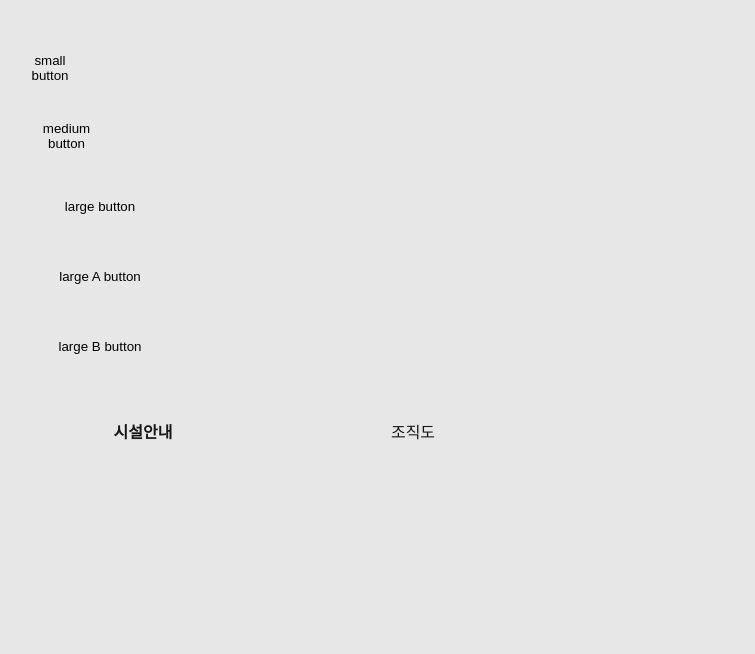
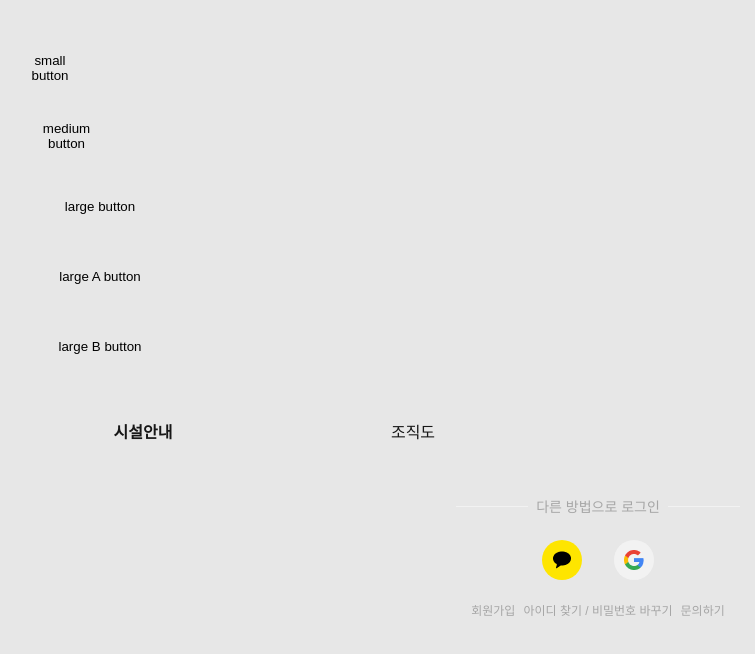
Before and after one commit to TomHoon/zelkova-fe, a Next.js app: page /design in a window 1280 px wide. Shown: the top 654 px of the page, without its empty margins (42-797 px from the left). Built offline with nearby package versions, Linux system fonts and the light colour scheme.

Commit message:
소셜 로그인

```diff
--- a/app/design/page.jsx
+++ b/app/design/page.jsx
@@ -2,6 +2,7 @@
 
 import C_Button from "@/common/atom/C_Button";
 import C_TabBar from "@/common/mocules/C_TabBar";
+import C_SocialButton from "@/common/atom/C_SocialButton";
 import C_DesignStyles from "@/styles/C_Desgin.module.scss";
 
 export default function App() {
@@ -19,6 +20,9 @@ export default function App() {
       <C_Button title="large B button" size="large" type="B" />
 
       <C_TabBar elementList={["시설안내", "조직도"]} callback={cb} />
+      <C_SocialButton
+      onClickKakao={() => console.log("카카오 로그인")}
+      onClickGoogle={() => console.log("구글 로그인")}/>
     </div>
   );
 }
--- /dev/null
+++ b/common/atom/C_SocialButton.jsx
@@ -0,0 +1,46 @@
+"use client";
+
+import C_SocialButton from "@/styles/C_SoicalButton.module.scss";
+
+/**
+ * [소셜 로그인 버튼]
+ *
+ * - onClickKakao: 카카오 버튼 클릭
+ * - onClickGoogle: 구글 버튼 클릭
+ * - onClickSignup: 회원가입 클릭
+ * - onClickFind: 아이디/비밀번호 찾기 클릭
+ * - onClickContact: 문의하기 클릭
+ */
+
+export default function SocialButton({
+  onClickKakao,
+  onClickGoogle,
+  onClickSignup,
+  onClickFind,
+  onClickContact,
+}) {
+  return (
+    <div className={C_SocialButton.snswrapper}>
+      <div className={C_SocialButton.divider}>
+        <span>다른 방법으로 로그인</span>
+      </div>
+
+      <div className={C_SocialButton.icon}>
+        <button
+          className={C_SocialButton.kakaoBtn}
+          onClick={onClickKakao}
+        ></button>
+        <button
+          className={C_SocialButton.googleBtn}
+          onClick={onClickGoogle}
+        ></button>
+      </div>
+
+      <div className={C_SocialButton.findbar}>
+        <a onClick={onClickSignup}>회원가입</a>
+        <a onClick={onClickFind}>아이디 찾기 / 비밀번호 바꾸기</a>
+        <a onClick={onClickContact}>문의하기</a>
+      </div>
+    </div>
+  );
+}
--- /dev/null
+++ b/styles/C_SoicalButton.module.scss
@@ -0,0 +1,92 @@
+.snswrapper {
+    display: flex;
+    flex-direction: column;
+    align-items: center;
+    background-color: transparent;
+    gap: 24px;
+    font-family: "Pretendard", sans-serif;
+    width: 260px;
+    max-width: 260px; // 너무 좁으면 가로선이 안 보일 수 있음
+    margin: 0 auto;
+  }
+
+
+  /* 구분선과 텍스트 */
+  .divider {
+  display: flex;
+  align-items: center;
+  justify-content: center;
+  gap: 8px;
+
+  span {
+    font-size: 14px;
+    color: #A6A6A6;
+    font-family: "Pretendard", sans-serif;
+    font-weight: 400;
+    white-space: nowrap;
+  }
+
+  &::before,
+  &::after {
+    content: "";
+    width: 72px;                // ✅ 고정 길이
+    height: 1px;
+    background-color: #F2F2F2;  // ✅ 선 색상
+  }
+}
+
+
+
+
+
+
+  /* 아이콘 영역 */
+  .icon {
+    display: flex;
+    justify-content: center;
+    gap: 32px;
+
+    button {
+      width: 40px;
+      height: 40px;
+      border-radius: 50%;
+      background-repeat: no-repeat;
+      background-position: center;
+      background-size: 40px;
+      border: none;
+      cursor: pointer;
+    }
+
+    .kakaoBtn {
+      background-color: #FFE812;
+      background-image: url("/images/kakao.png");
+    }
+
+    .googleBtn {
+      background-color: #F5F5F5;
+      background-image: url("/images/google.png");
+    }
+  }
+
+  /* 하단 텍스트 링크 */
+  .findbar {
+    display: flex;
+    justify-content: center;
+    align-items: center;
+    gap: 8px;
+    width: 100%;
+    max-width: 241px;
+    height: 14px;
+    font-size: 12px;
+    color: #A6A6A6;
+    font-weight: 400;
+    font-family: "Pretendard", sans-serif;
+    line-height: 100%;
+    letter-spacing: 0;
+
+    a {
+      text-decoration: none;
+      cursor: pointer;
+      white-space: nowrap;
+    }
+  }
```
Also changed, not shown: public/images/google.png (added), public/images/kakao.png (added).
